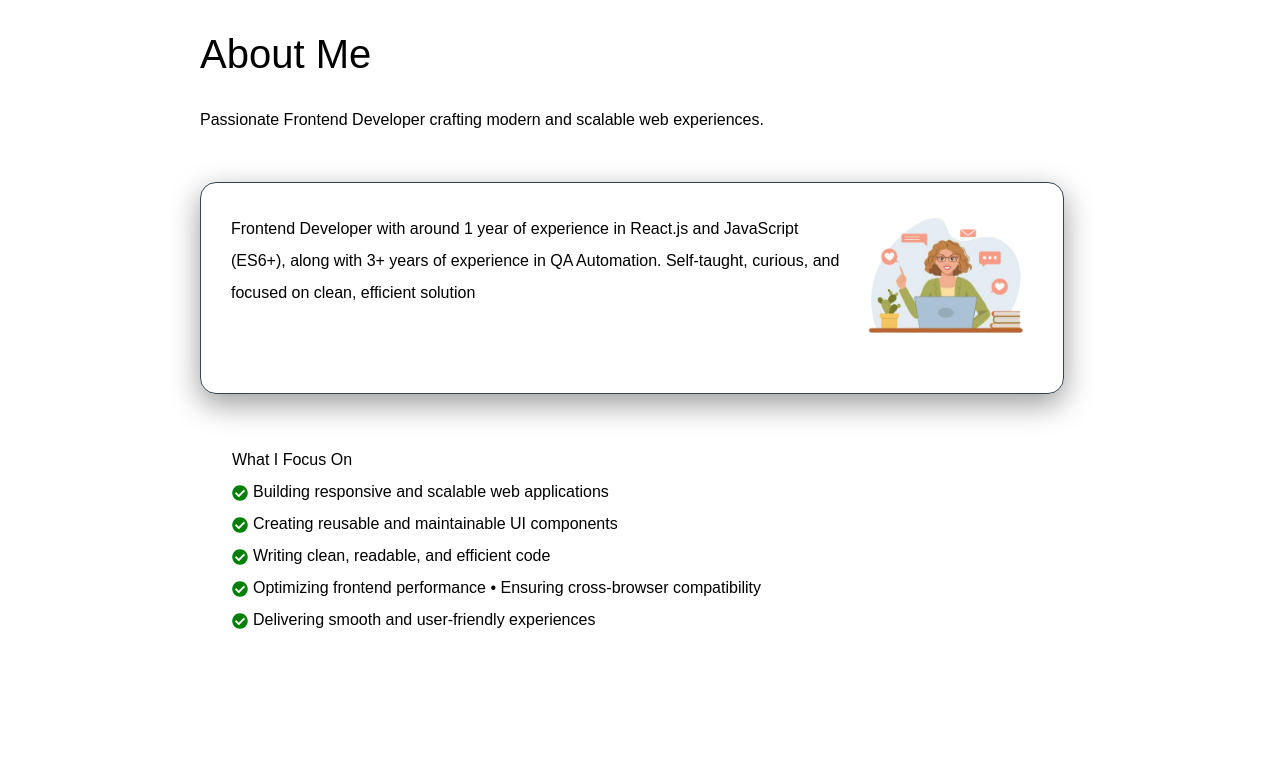
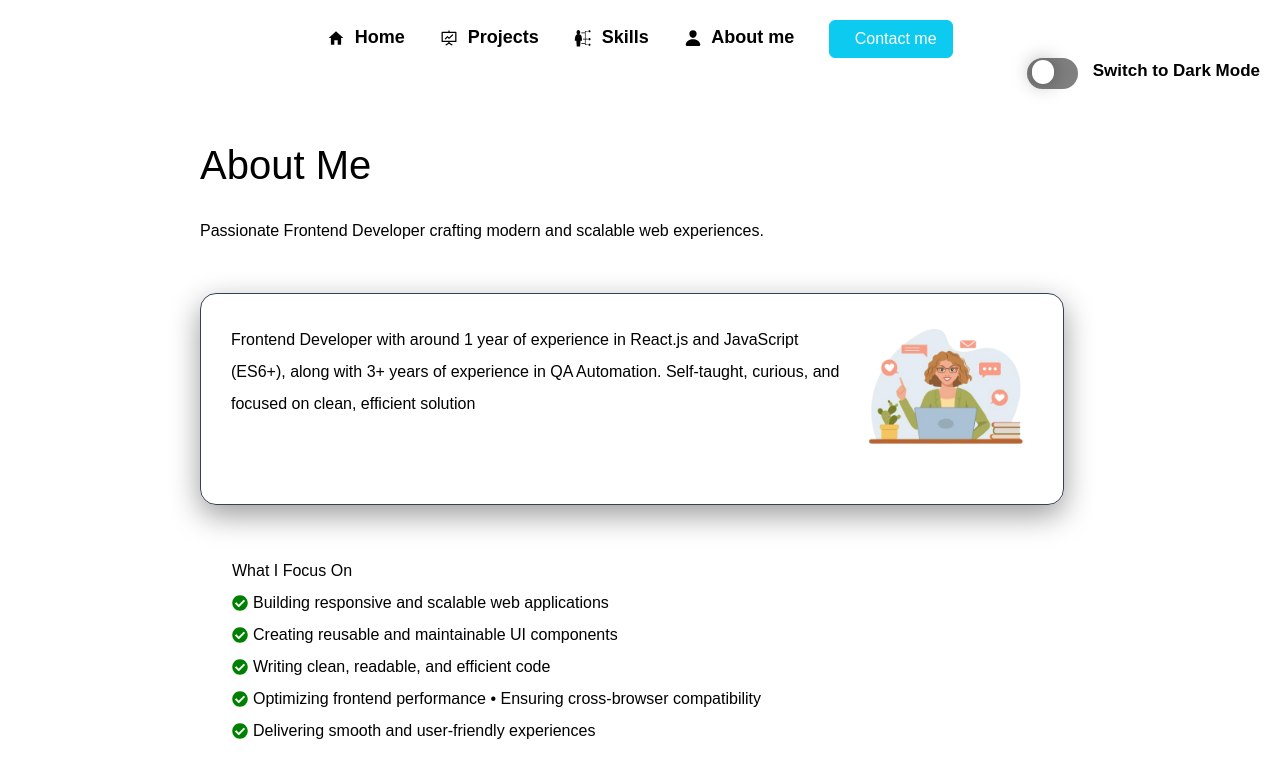
Before and after one commit to Shreejad123/shreeja_portfolio, a React (Vite) app: page /about in a window 1280 px wide. Shown: the top 778 px of the page. Built offline with nearby package versions, Linux system fonts and the light colour scheme.

Commit message:
Added nav bar to all the pages

```diff
--- a/src/components/about.jsx
+++ b/src/components/about.jsx
@@ -6,9 +6,11 @@ import { IoLogoJavascript } from "react-icons/io";
 import { FaHtml5 } from "react-icons/fa";
 import { FaCss3Alt } from "react-icons/fa6";
 import { FaGithub } from "react-icons/fa";
+import NavBar from "../navBar";
 function About() {
   return (
     <>
+      <NavBar />
       <div className={styles.container}>
         <h1 className={styles.header}>About Me</h1>
         <p className={styles.header}>
--- a/src/components/project.jsx
+++ b/src/components/project.jsx
@@ -7,6 +7,7 @@ import darkMode from "../Images/darkMode.png";
 import statsCard from "../Images/statsCard.png";
 import surgeryTable from "../Images/surgeryTable.png";
 import products from "../Images/products.png";
+import NavBar from "../navBar";
 function Project() {
   const projectList = [
     {
@@ -34,6 +35,7 @@ function Project() {
 
   return (
     <section>
+      <NavBar />
       <h2 className={styles.header}>Projects</h2>
 
       <div className={styles.container}>
--- a/src/components/projects.jsx
+++ b/src/components/projects.jsx
@@ -1,5 +1,6 @@
 import styles from "./projects.module.css";
 import { useState, useEffect } from "react";
+
 const Projects = ({ List }) => {
   const [index, setIndex] = useState(0);
 
--- a/src/components/skills.jsx
+++ b/src/components/skills.jsx
@@ -8,9 +8,11 @@ import { SiNextdotjs } from "react-icons/si";
 import { SiTypescript } from "react-icons/si";
 import { AiOutlineApi } from "react-icons/ai";
 import { SiRedux } from "react-icons/si";
+import NavBar from "../navBar";
 function Skills() {
   return (
     <>
+      <NavBar />
       <div className={styles.containerSection}>
         <h1 className={styles.header}>Skills</h1>
         <p className={styles.header}>
--- a/src/navBar.jsx
+++ b/src/navBar.jsx
@@ -11,7 +11,7 @@ function NavBar() {
   return (
     <>
       <p className={styles.iconsContainer}>
-        <span className={styles.icons}>
+        <span className={styles.icons} onClick={() => navigate("/")}>
           <IoMdHome />
           &nbsp; Home
         </span>
```
